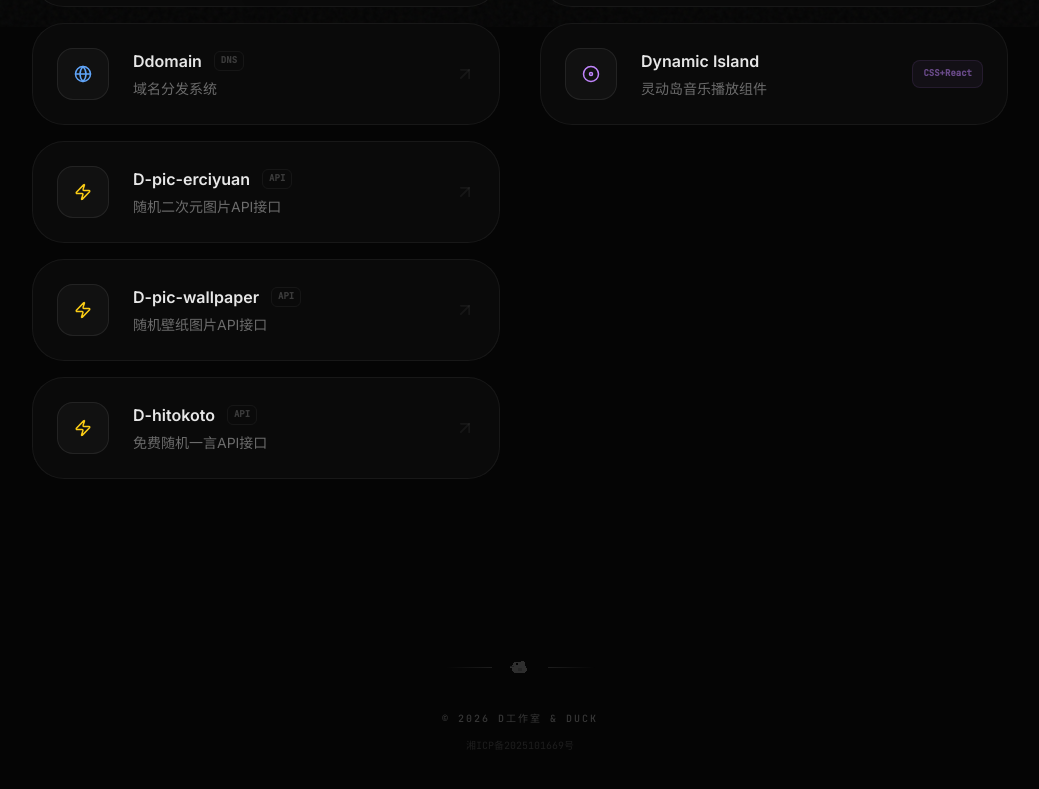
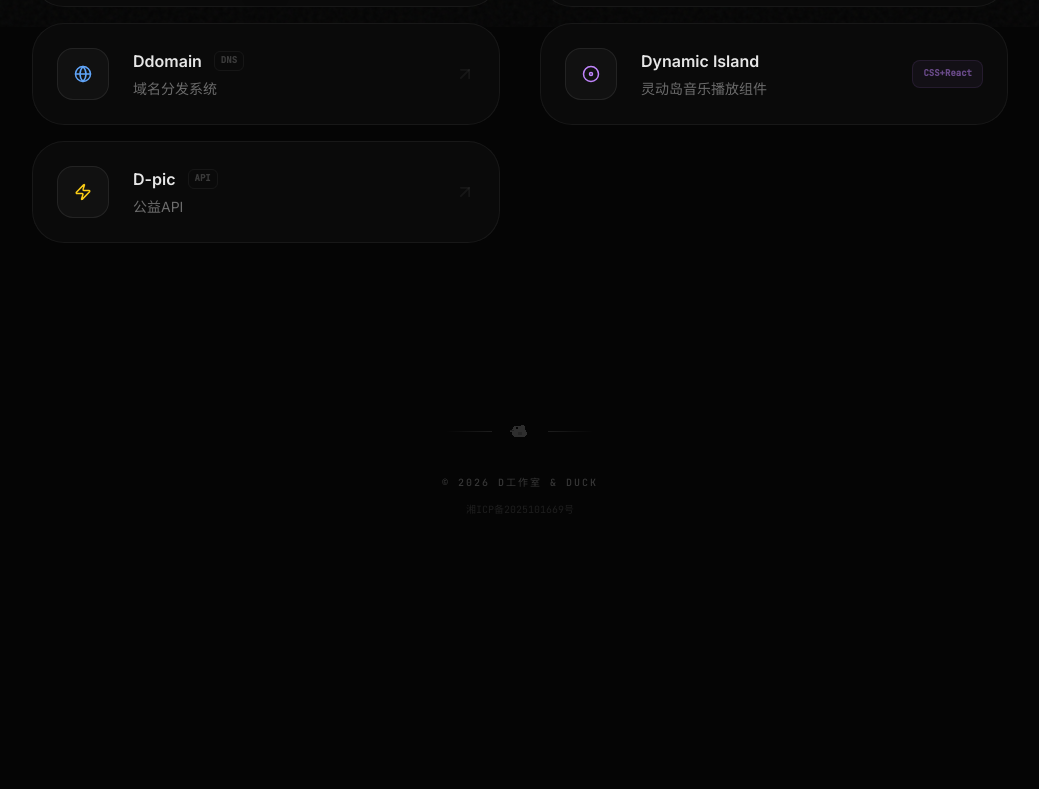
Before and after one commit to ououduck/dworld, a React (Vite) app: page / in a window 1280 px wide. Shown: the part 773-1562 px from the top of the page, without its empty margins (120-1159 px from the left). After the commit the page ends 1482 px from the top, so only its background shows below. Built offline with nearby package versions, Linux system fonts and the light colour scheme; a web font is replaced by a local one.

Commit message:
Modify API title and update details in config.ts
Updated API titles and descriptions in config.ts.

```diff
--- a/config.ts
+++ b/config.ts
@@ -38,26 +38,10 @@ export const SITE_CONFIG = {
       color: "text-blue-400"
     },
     {
-      title: 'D-pic-erciyuan',
+      title: 'D-pic',
       en: 'API',
-      desc: '随机二次元图片API接口',
-      url: 'https://erciyuan.pic.api.pldduck.com/',
-      icon: 'Zap',
-      color: "text-yellow-400"
-    },
-    {
-      title: 'D-pic-wallpaper',
-      en: 'API',
-      desc: '随机壁纸图片API接口',
-      url: 'https://wallpaper.pic.api.pldduck.com/',
-      icon: 'Zap',
-      color: "text-yellow-400"
-    },
-    {
-      title: 'D-hitokoto',
-      en: 'API',
-      desc: '免费随机一言API接口',
-      url: 'https://hitokoto.api.pldduck.com/',
+      desc: '公益API',
+      url: 'https://api.pldduck.com/',
       icon: 'Zap',
       color: "text-yellow-400"
     }
```
